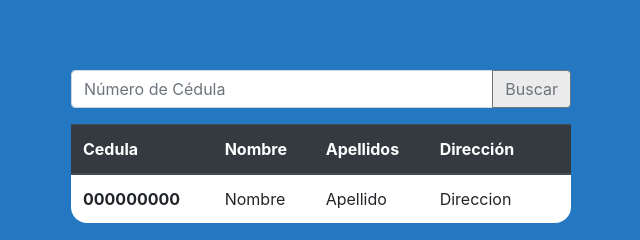
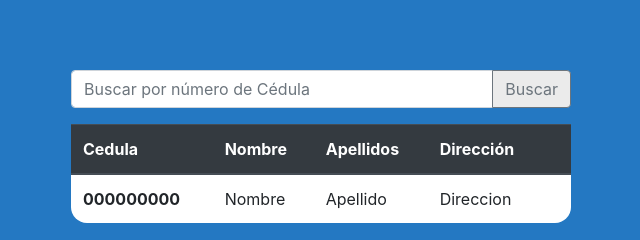
Before and after one commit to boriscamargo78/Web-dev-Projects, a plain HTML site: page index.html in a window 1280 px wide. Shown: the part 516-756 px from the top of the page, 319-959 px from the left. Drawn offline with nearby package versions, Linux system fonts and the light colour scheme.

Commit message:
Agrego modificacion sencilla a input de busqueda

```diff
--- a/index.html
+++ b/index.html
@@ -48,7 +48,7 @@
                     <input
                         type="text"
                         class="form-control"
-                        placeholder="Número de Cédula"
+                        placeholder="Buscar por número de Cédula"
                         id="inputCedula"
                         aria-label="Recipient's username"
                         aria-describedby="button-addon2">
```
